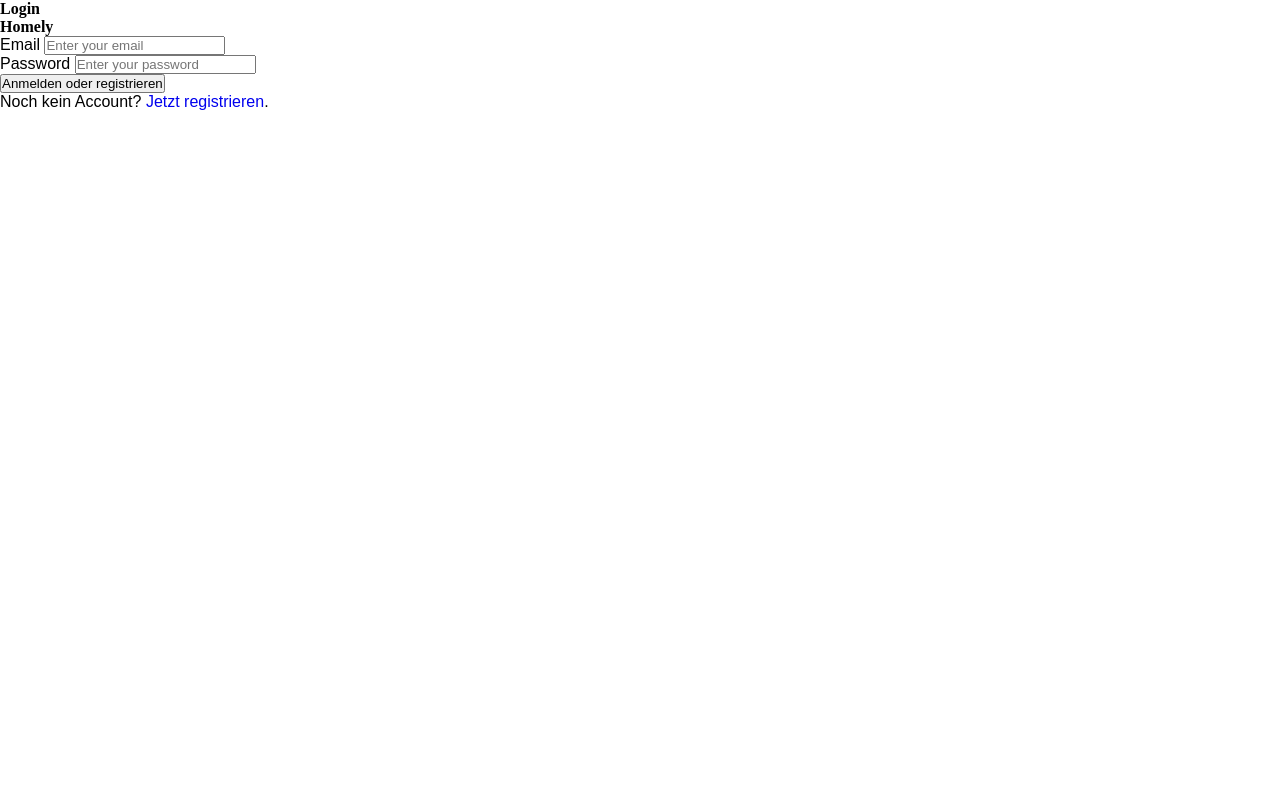
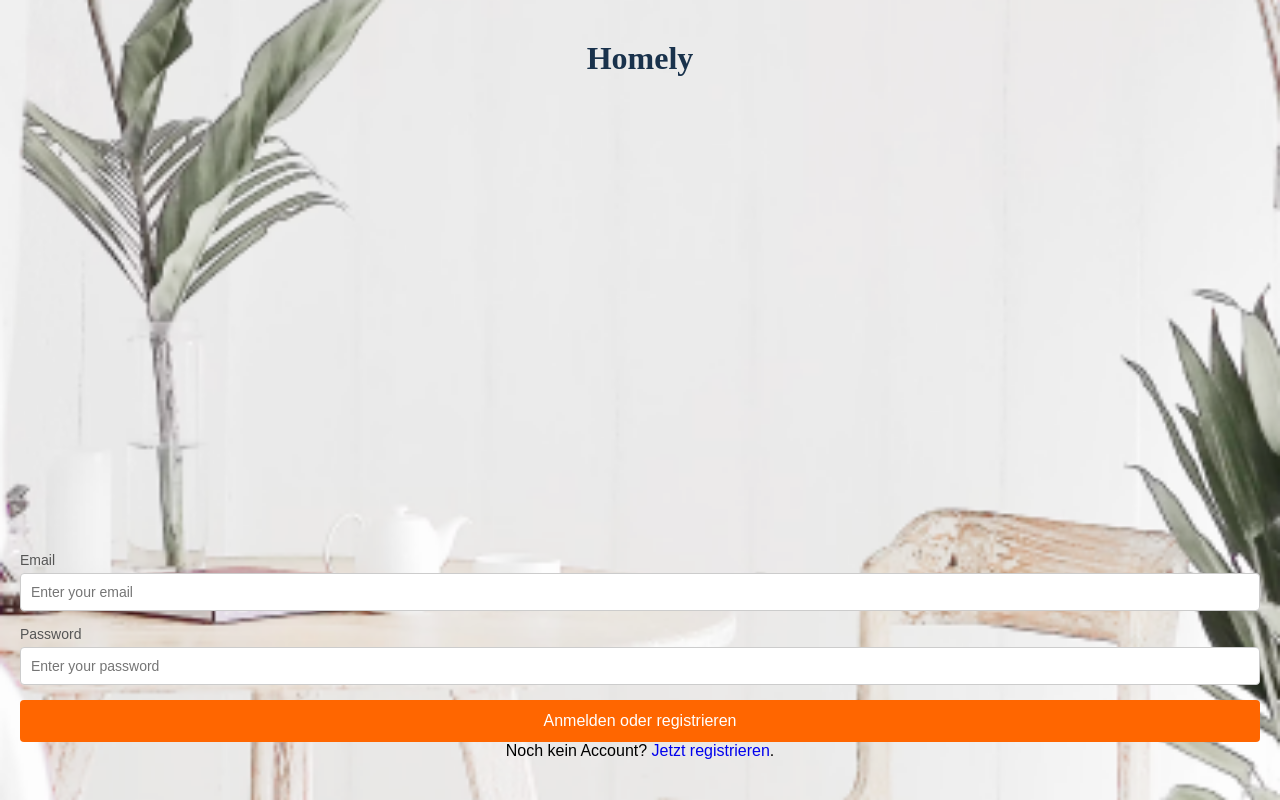
Before and after one commit to nickschnee/2025_im4_beispielprojekt_homely, a PHP site: page /login.html in a window 1280 px wide. Run offline with PHP 8.4, Linux system fonts and the light colour scheme.

Commit message:
:lipstick: align login box bottom

```diff
--- a/css/login_register.css
+++ b/css/login_register.css
@@ -1,5 +1,8 @@
 /* Login Container */
 .login-container {
+  display: flex;
+  flex-direction: column;
+  justify-content: space-between; /* Space between header and form */
   background: white;
   padding: 20px;
   width: 100%;
@@ -12,22 +15,21 @@
 }
 
 /* Header and Brand */
-.login-header {
-  font-size: 18px;
-  color: #333;
-  margin-bottom: 10px;
+.brand {
+  margin-top: 20px;
 }
 
 .brand-title {
   font-size: 32px;
   font-weight: bold;
   color: #19324c;
-  margin-bottom: 20px;
 }
 
 /* Form Styling */
 .login-form {
-  margin-top: 20px;
+  margin-top: auto;
+  margin-bottom: 20px;
+  text-align: center;
 }
 
 .form-group {
--- a/login.html
+++ b/login.html
@@ -5,13 +5,16 @@
     <meta name="viewport" content="width=device-width, initial-scale=1.0" />
     <title>Login</title>
     <link rel="stylesheet" href="css/style.css" />
+    <link rel="stylesheet" href="css/login_register.css" />
   </head>
   <body>
     <div class="login-container">
-      <h1 class="login-header">Login</h1>
+      <!-- Brand Header -->
       <div class="brand">
         <h2 class="brand-title">Homely</h2>
       </div>
+
+      <!-- Login Form -->
       <form id="loginForm" class="login-form">
         <div class="form-group">
           <label for="email" class="form-label">Email</label>
@@ -36,16 +39,13 @@
         <button type="submit" class="form-button">
           Anmelden oder registrieren
         </button>
-        <p></p>
+        <p>
           Noch kein Account?
           <a href="register.html">Jetzt registrieren</a>.
         </p>
       </form>
     </div>
 
-
-
-
     <script src="js/login.js"></script>
   </body>
 </html>
```
